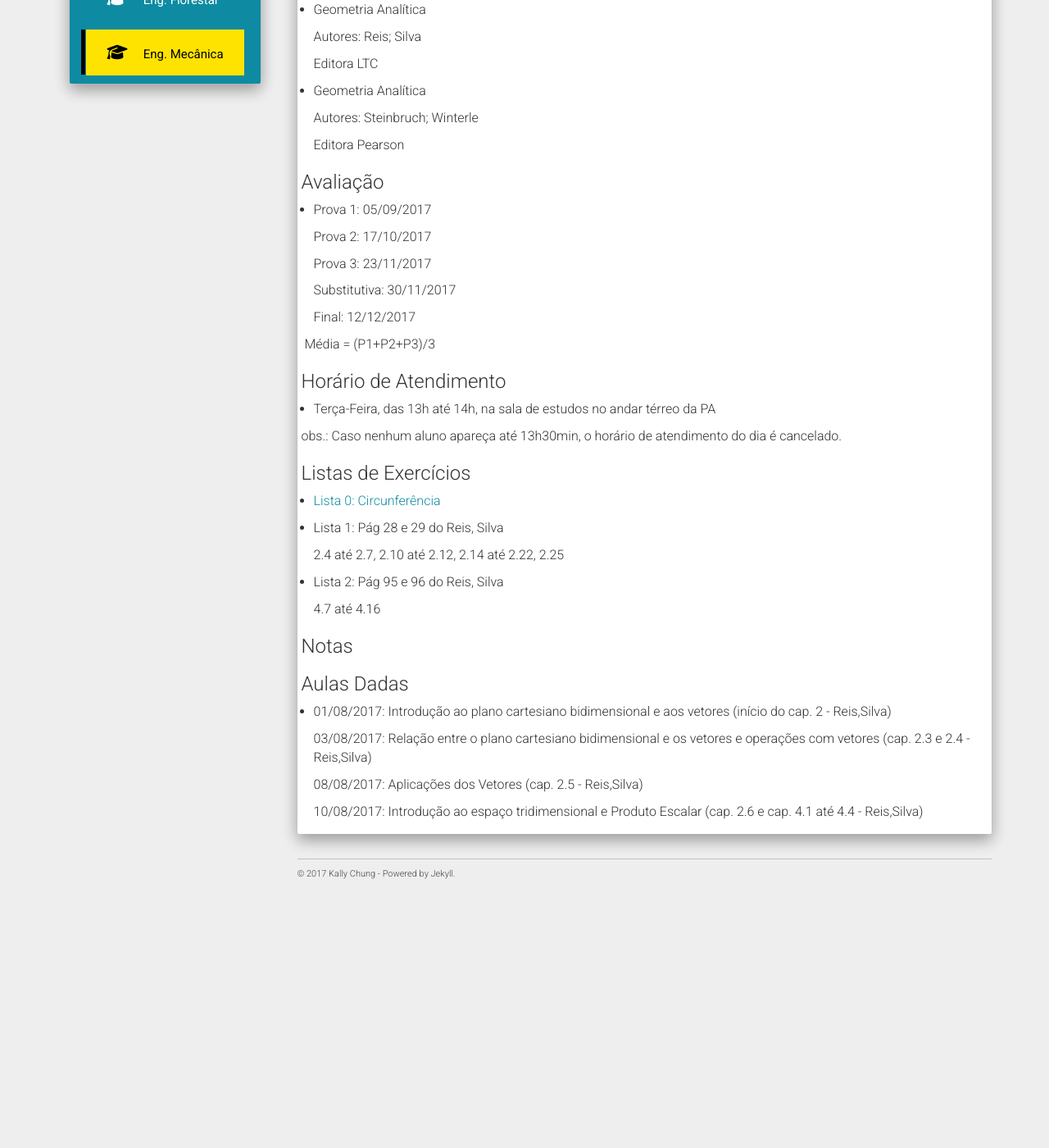
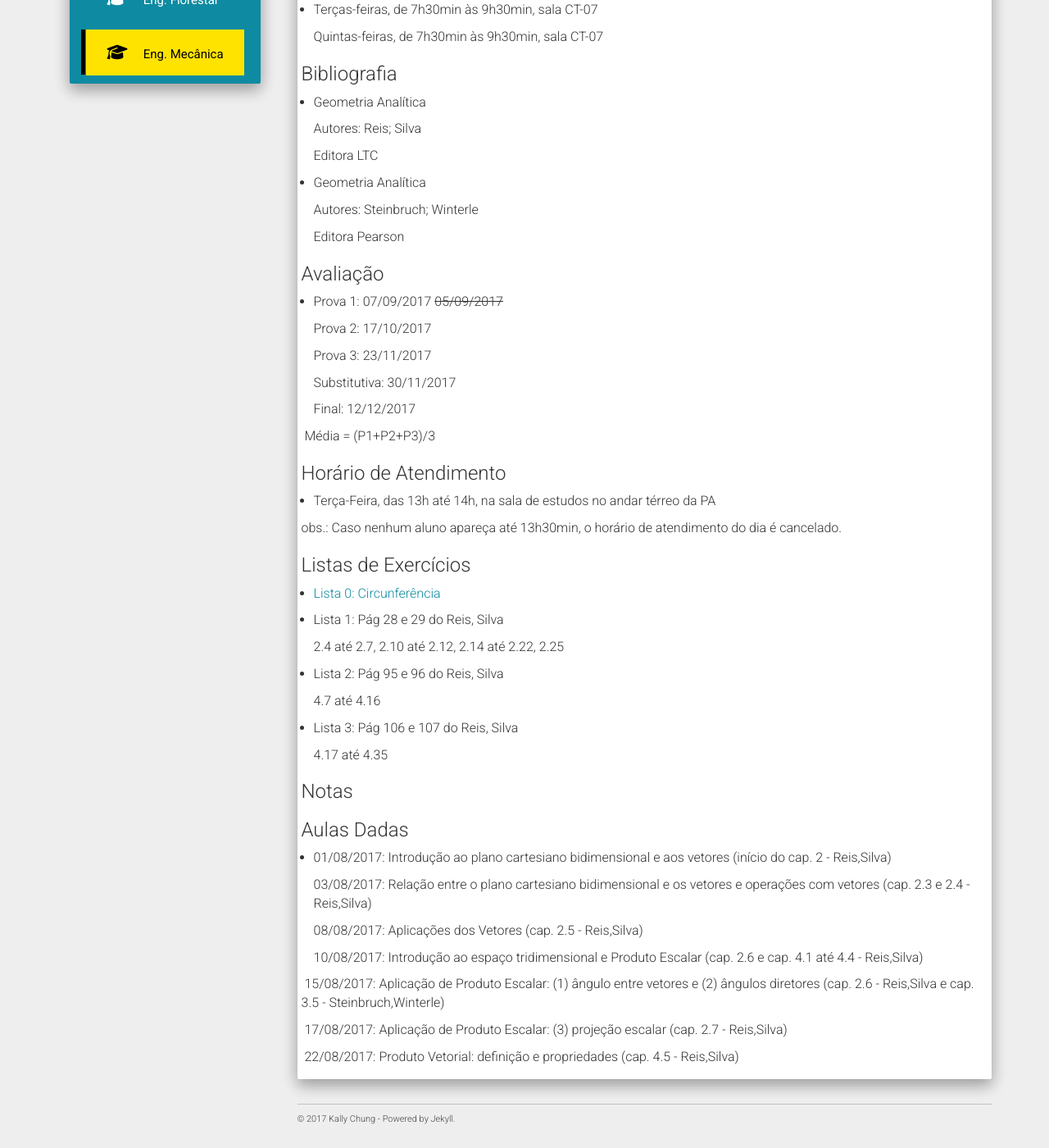
Before and after one commit to chunggnuhc/chunggnuhc.github.io, a Jekyll site: the page built from engMecanica2sem2017.md, in a window 1280 px wide and 1400 px high, scrolled down 407 px. Shown: the whole window at 82% size. Built offline with Jekyll 4.4.1, drawn with Linux system fonts in a browser that asks for light colours; nearby versions of some CDN libraries; before the commit the page ends 1508 px from its top, so only the background shows below that; some of the changed text lies outside the part shown.

Commit message:
updates EngMec - noticias, lista e cronograma

```diff
--- a/engMecanica2sem2017.md
+++ b/engMecanica2sem2017.md
@@ -3,6 +3,10 @@
 title: CMA112 - Geometria Analítica - Eng.Mecânica (Turma A)
 permalink: /engMec2sem2017-GA/
 ---
+<h3>**Importante!**</h3>
+- A data da prova P1 foi alterada para 07/09/2017.
+
+- Devido à Semana Acadêmica, não haverá aula nos dias 29/08/2017 e 31/05/2017.
 
 <h3>Local e Horário das Aulas</h3>
 - Terças-feiras, de 7h30min às 9h30min, sala CT-07
@@ -25,7 +29,7 @@
 
 <h3>Avaliação</h3>
 
-- Prova 1: 05/09/2017
+- Prova 1: 07/09/2017 <strike>05/09/2017</strike>
 
   Prova 2: 17/10/2017
 
@@ -55,6 +59,10 @@
 
   4.7 até 4.16
 
+- Lista 3: Pág 106 e 107 do Reis, Silva
+
+  4.17 até 4.35
+
 <h3>Notas</h3>
 
 <h3>Aulas Dadas</h3>
@@ -66,3 +74,9 @@
   08/08/2017: Aplicações dos Vetores (cap. 2.5 - Reis,Silva)
 
   10/08/2017: Introdução ao espaço tridimensional e Produto Escalar (cap. 2.6 e cap. 4.1 até 4.4 - Reis,Silva)
+
+  15/08/2017: Aplicação de Produto Escalar: (1) ângulo entre vetores e (2) ângulos diretores (cap. 2.6 - Reis,Silva e cap. 3.5 - Steinbruch,Winterle)
+
+  17/08/2017: Aplicação de Produto Escalar: (3) projeção escalar (cap. 2.7 - Reis,Silva)
+
+  22/08/2017: Produto Vetorial: definição e propriedades (cap. 4.5 - Reis,Silva)
```
